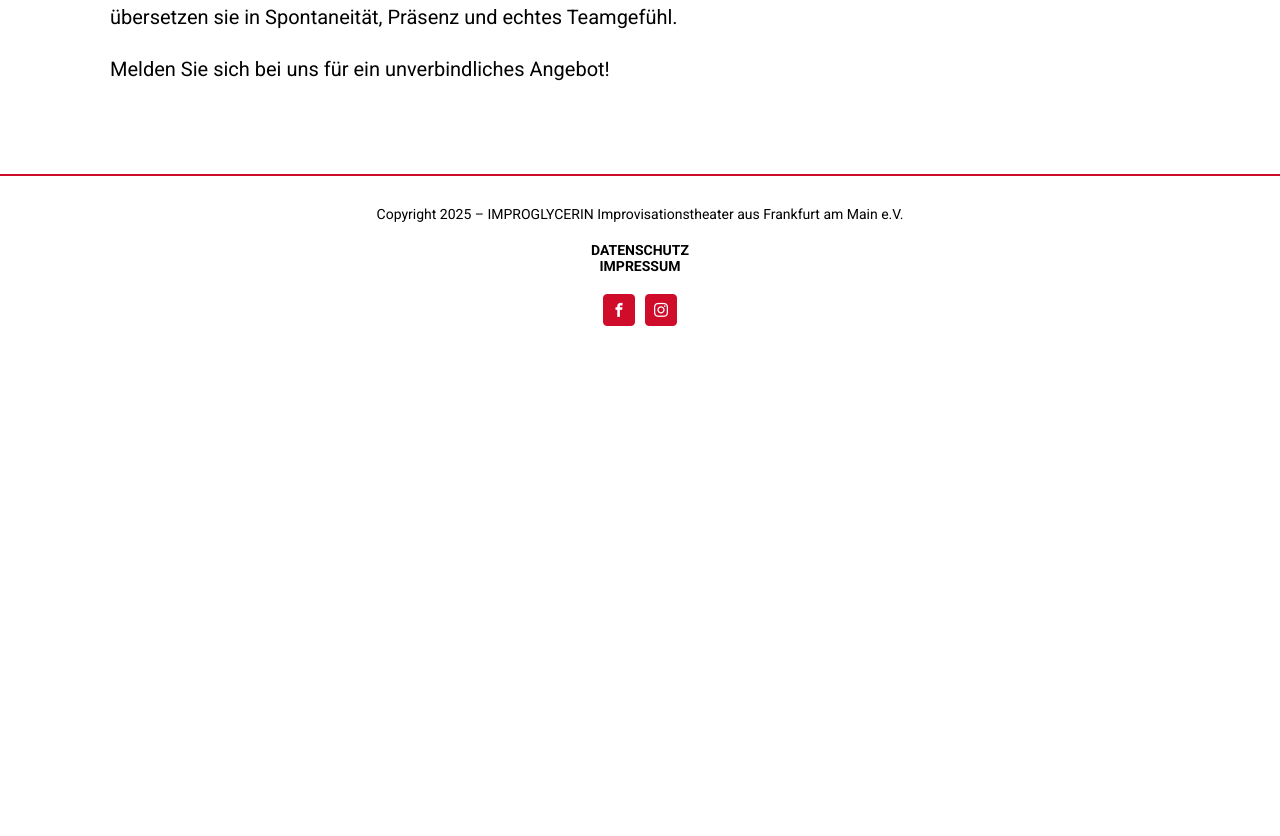
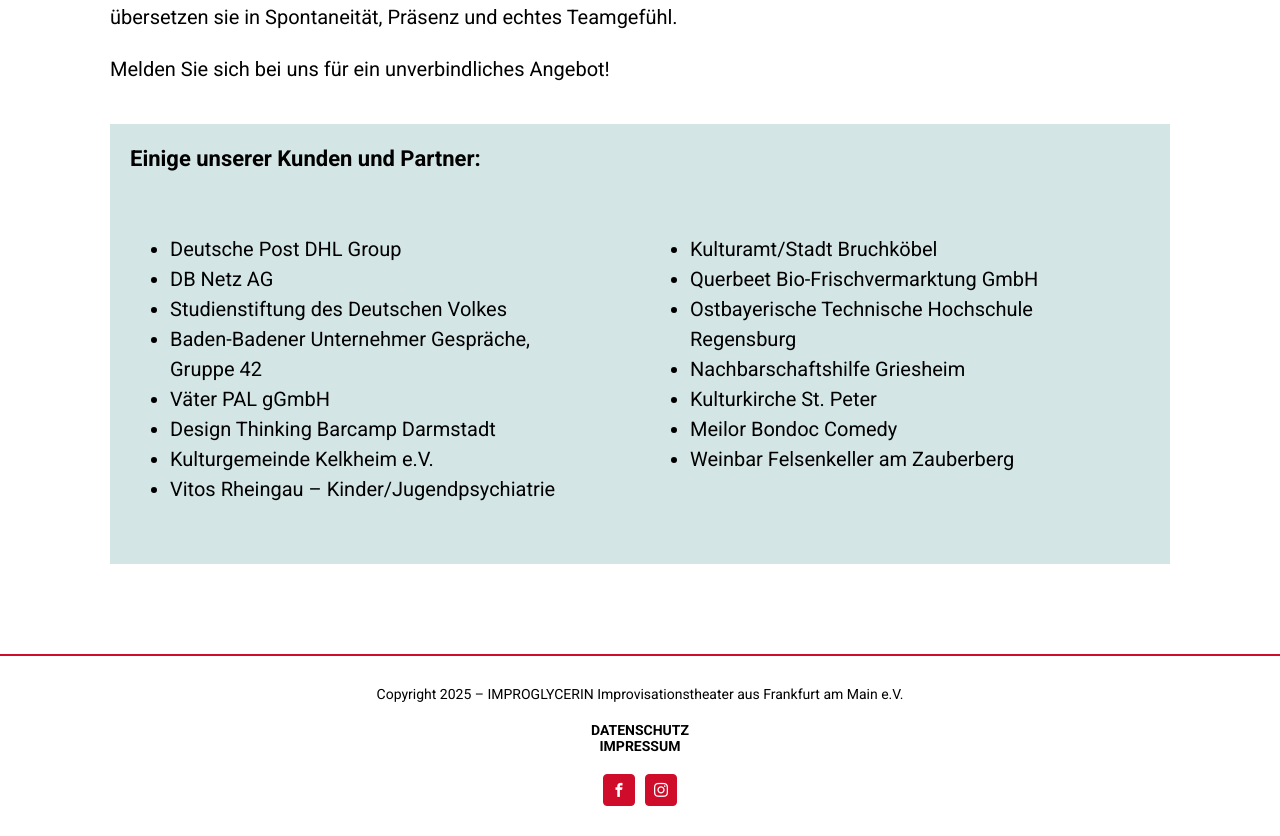
Before and after one commit to Birdy2014/improglycerin.de, a Next.js app: page /business in a window 1280 px wide. Shown: the part 1210-2046 px from the top of the page. Before the commit the page ends 1566 px from the top, so only its background shows below. Built offline with nearby package versions, Linux system fonts and the light colour scheme.

Commit message:
business: Add customer list

```diff
--- a/app/business/page.module.css
+++ b/app/business/page.module.css
@@ -14,3 +14,23 @@
   width: calc(100% / 3);
   flex-shrink: 0;
 }
+
+.customerListContainer {
+  background-color: #d3e5e5;
+  padding: 20px;
+}
+
+.customerListHeading {
+  padding-bottom: 20px;
+}
+
+.customerList {
+  padding: 40px;
+}
+
+@media (width > 1000px) {
+  .customerList {
+    columns: 2;
+    column-gap: 100px;
+  }
+}
--- a/app/business/page.tsx
+++ b/app/business/page.tsx
@@ -94,6 +94,29 @@ export default function Business() {
           </Vertical>
         </div>
       </Horizontal>
+
+      <div className={styles.customerListContainer}>
+        <h2 className={styles.customerListHeading}>
+          Einige unserer Kunden und Partner:
+        </h2>
+        <ul className={styles.customerList}>
+          <li>Deutsche Post DHL Group</li>
+          <li>DB Netz AG</li>
+          <li>Studienstiftung des Deutschen Volkes</li>
+          <li>Baden-Badener Unternehmer Gespräche, Gruppe 42</li>
+          <li>Väter PAL gGmbH</li>
+          <li>Design Thinking Barcamp Darmstadt</li>
+          <li>Kulturgemeinde Kelkheim e.V.</li>
+          <li>Vitos Rheingau – Kinder/Jugendpsychiatrie</li>
+          <li>Kulturamt/Stadt Bruchköbel</li>
+          <li>Querbeet Bio-Frischvermarktung GmbH</li>
+          <li>Ostbayerische Technische Hochschule Regensburg</li>
+          <li>Nachbarschaftshilfe Griesheim</li>
+          <li>Kulturkirche St. Peter</li>
+          <li>Meilor Bondoc Comedy</li>
+          <li>Weinbar Felsenkeller am Zauberberg</li>
+        </ul>
+      </div>
     </div>
   );
 }
```
